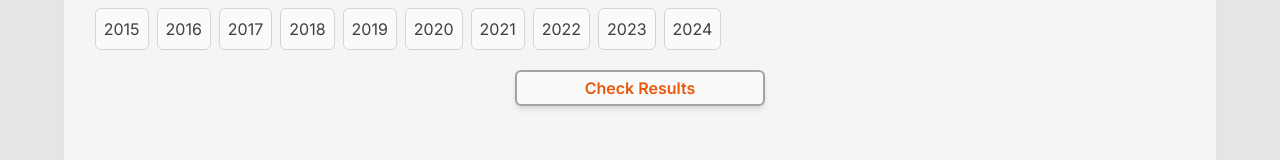
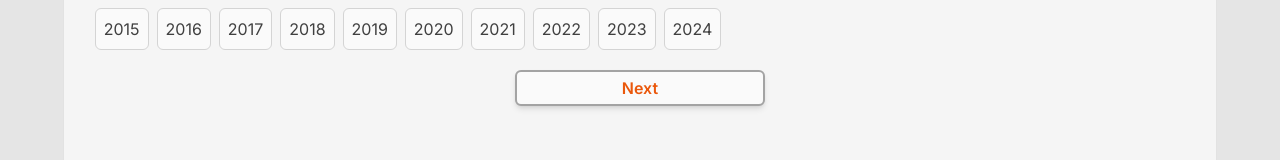
Before and after one commit to devlooppear/Car-Dealer-App, a Next.js app: page /vehicles in a window 1280 px wide. Shown: the part 358-518 px from the top of the page. Built offline with nearby package versions, Linux system fonts and the light colour scheme; no server answers.

Commit message:
feat: changing text

```diff
--- a/src/app/vehicles/page.tsx
+++ b/src/app/vehicles/page.tsx
@@ -148,7 +148,7 @@ export default function VehiclesPage() {
               disabled={!isButtonEnabled}
               className="p-1 bg-neutral-50 border-2 border-neutral-400 shadow-md rounded-md text-orange-600 font-semibold hover:font-bold hover:bg-orange-50 w-full max-w-[250px] mx-auto"
             >
-              Check Results
+              Next
             </button>
         </div>
       </div>
```
